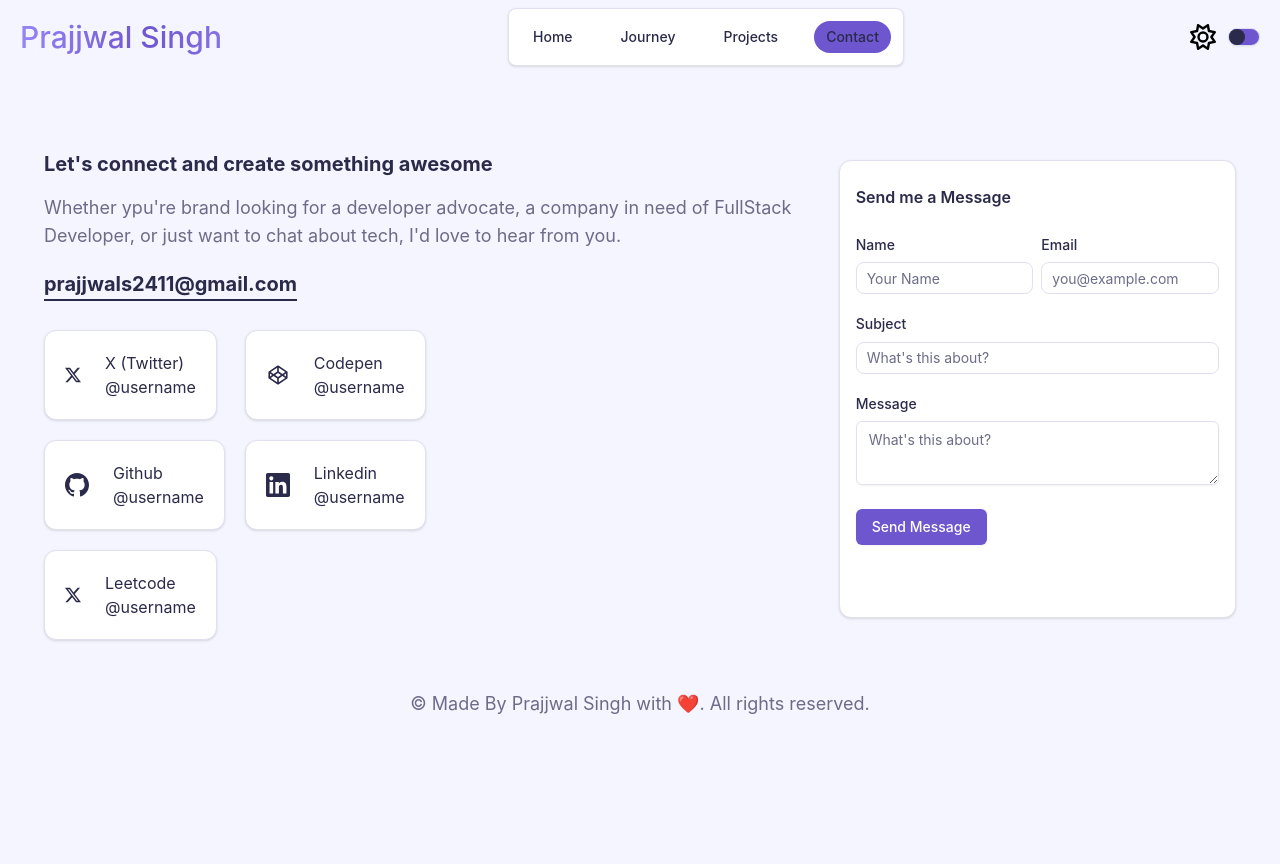
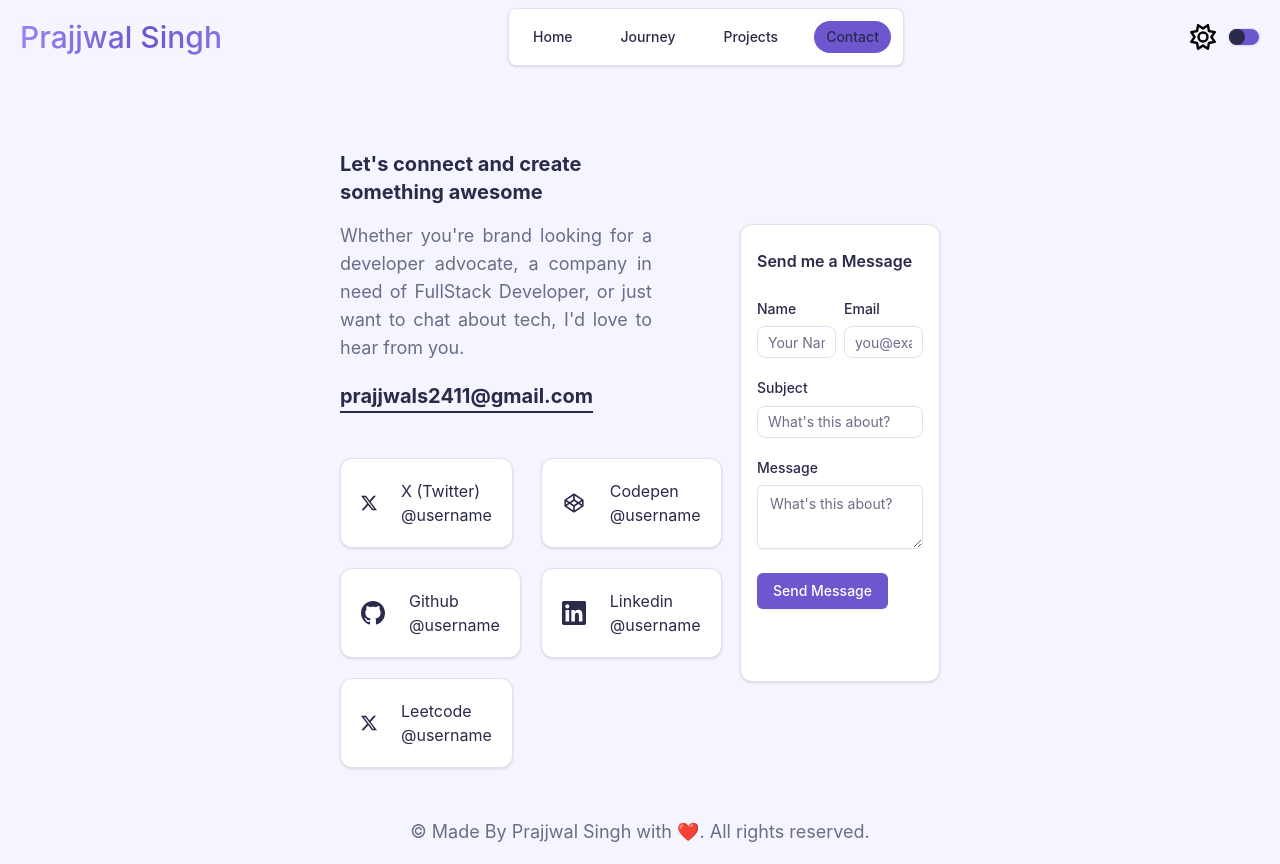
Before and after one commit to prajjwal2411/portfolio-v1, a Next.js app: page /contact in a window 1280 px wide. Before the commit the page ends 800 px from the top, so only its background shows below. Built offline with nearby package versions, Linux system fonts and the light colour scheme.

Commit message:
design improved

```diff
--- a/src/app/contact/page.tsx
+++ b/src/app/contact/page.tsx
@@ -10,17 +10,17 @@ import CodepenIcon from "../components/icons/codepen";
 
 export default function Contact() {
     return <>
-        <div className="px-6 py-8">
+        <div className="px-80 py-8">
             <div className="flex flex-column justify-between mt-8">
                 <div className="w-full mt-2">
-                    <div className="my-1">
-                        <h4>Let's connect and create something awesome</h4>
-                        <p className="mt-4">Whether ypu're brand looking for a developer advocate,
+                    <div className="my-1 pr-22">
+                        <h4>Let&apos;s connect and create something awesome</h4>
+                        <p className="mt-4 text-justify">Whether you&apos;re brand looking for a developer advocate,
                         a company in need of FullStack Developer, or just want to chat about tech,
-                        I'd love to hear from you.</p>
+                        I&apos;d love to hear from you.</p>
                         <h4 className="underline underline-offset-8 mt-5">prajjwals2411@gmail.com</h4>
                     </div>
-                    <div className="grid grid-cols-2 gap-5 mt-8 w-fit">
+                    <div className="grid grid-cols-2 gap-5 mt-12 w-fit">
                         <Card className="flex flex-row w-fit p-5 items-center">
                             <div><TwitterIcon /></div>
                             <div className="flex flex-col">
--- a/src/app/page.tsx
+++ b/src/app/page.tsx
@@ -5,7 +5,7 @@ import IntroCard from "./components/common/IntroCard/IntroCard";
 export default function Home() {
   return (
     <>
-      <div className="container mx-auto px-4">
+      <div className="container mx-auto px-14 text-justify">
         <div className="grid grid-cols-1 md:grid-cols-2 gap-8 md:gap-4 min-h-screen md:h-screen items-center">
           <div className="flex flex-col justify-center w-full md:w-1/2 m-auto">
             <IntroCard />
@@ -15,7 +15,7 @@ export default function Home() {
               <h1 className="text-3xl sm:text-4xl md:text-5xl my-4">
                 About Me
               </h1>
-              <p className="text-base sm:text-lg md:text-xl">
+              <p className="text-base text-al sm:text-lg md:text-xl">
                 Fullstack Developer with 5+ YoE building and scaling web platforms across enterprise SaaS and high-volume logistics
                 environments. Skilled across the full stack — React, Node.js, .NET, and PostgreSQL — with hands-on experience driving
                 large-scale infrastructure migrations, optimizing application performance, and owning production reliability. Worked on
```
Also changed, not shown: 1 other file (tests, documents, lock files or other folders).
